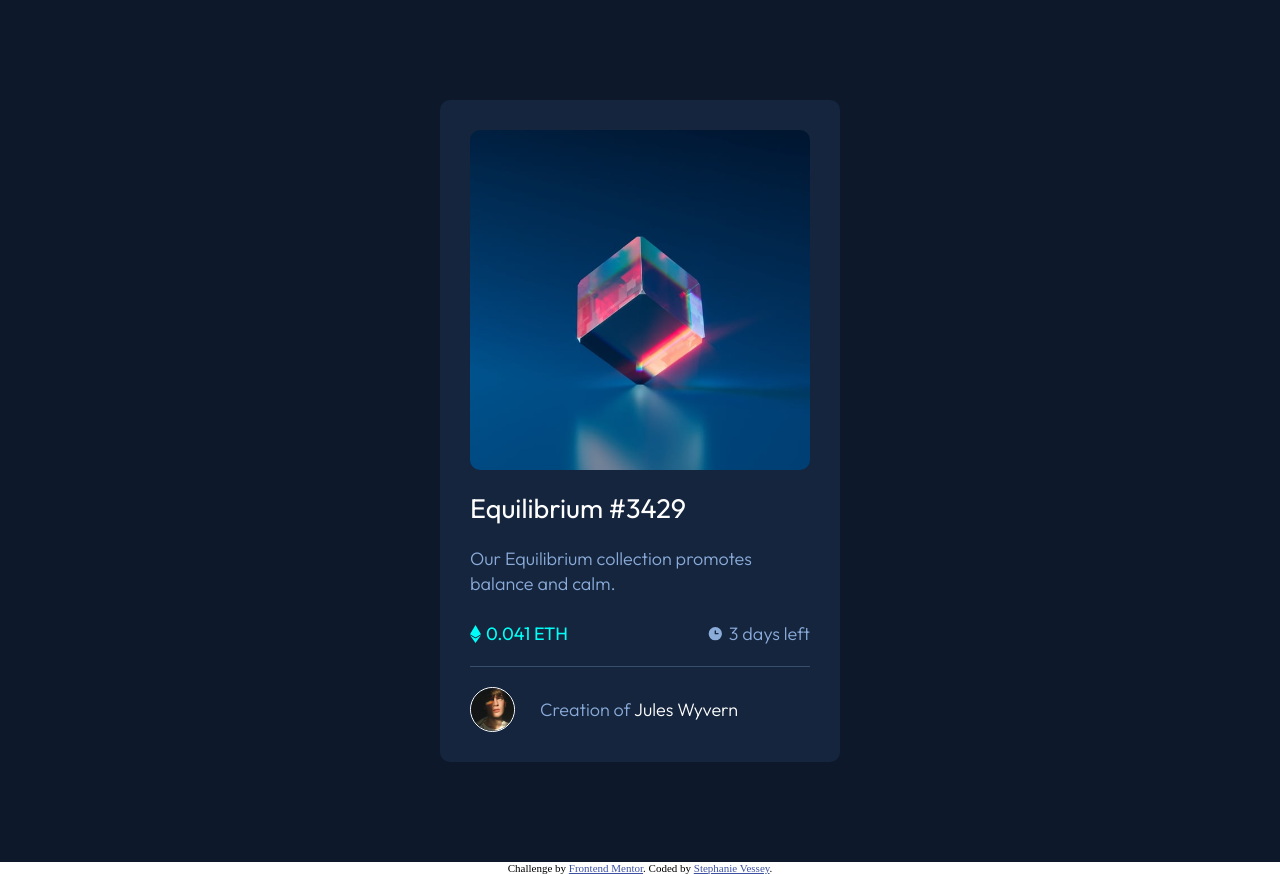
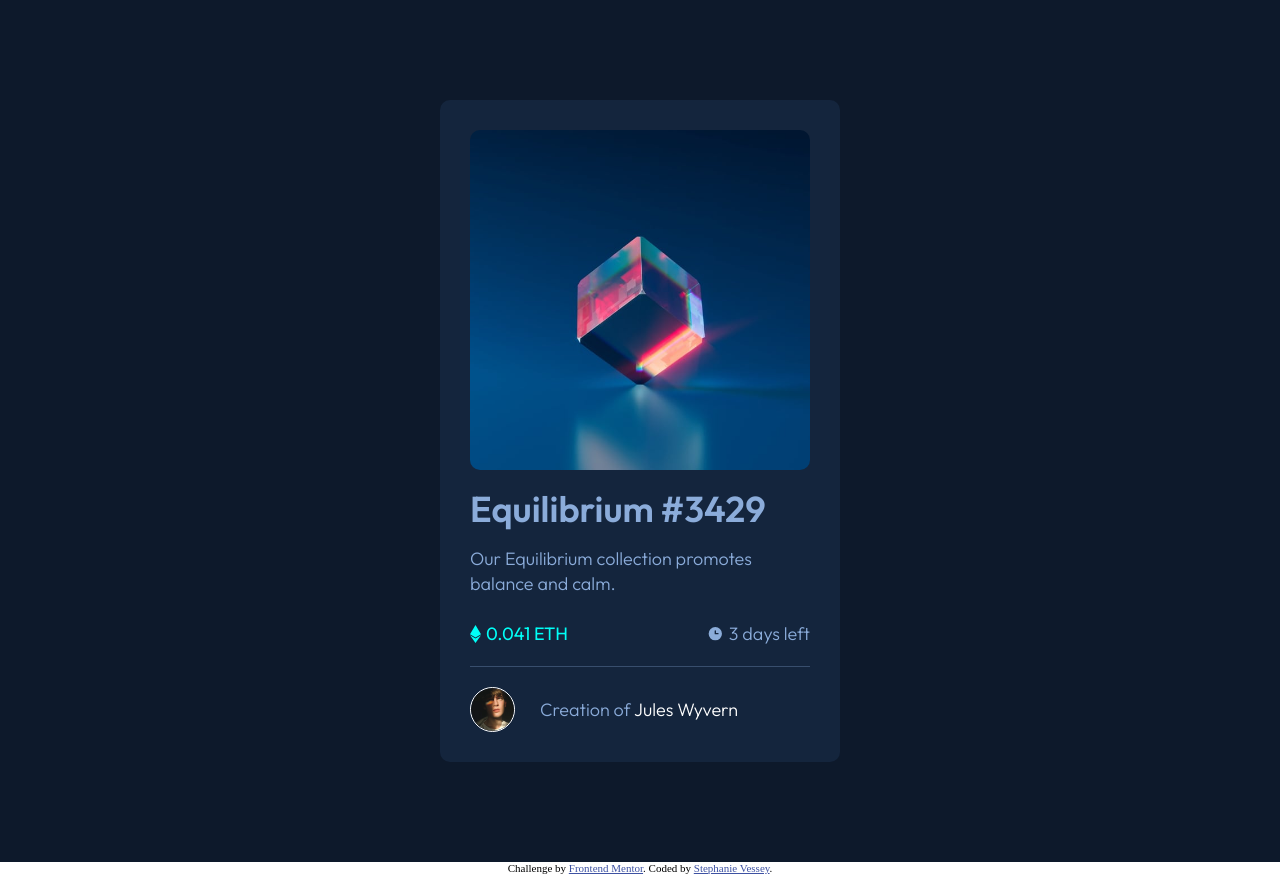
Before and after one commit to Sneflenie/NFT-preview-card, a plain HTML site: page index.html in a window 1280 px wide. Drawn offline with Linux system fonts and the light colour scheme.

Commit message:
Update index.html

```diff
--- a/index.html
+++ b/index.html
@@ -20,7 +20,7 @@
                 <div class="eye"><img src="/images/icon-view.svg" alt=""></div>
             </div>
             <div class="main-info">
-                <h2>Equilibrium #3429</h2>
+                <h1>Equilibrium #3429</h1>
                 <br>
                 <p>Our Equilibrium collection promotes balance and calm.</p>
                 <br>
@@ -47,6 +47,7 @@
             Challenge by <a href="https://www.frontendmentor.io?ref=challenge" target="_blank">Frontend Mentor</a>. Coded by <a href="#">Stephanie Vessey</a>.
         </div>
     </footer>
+
 </body>
 
 </html>
```
